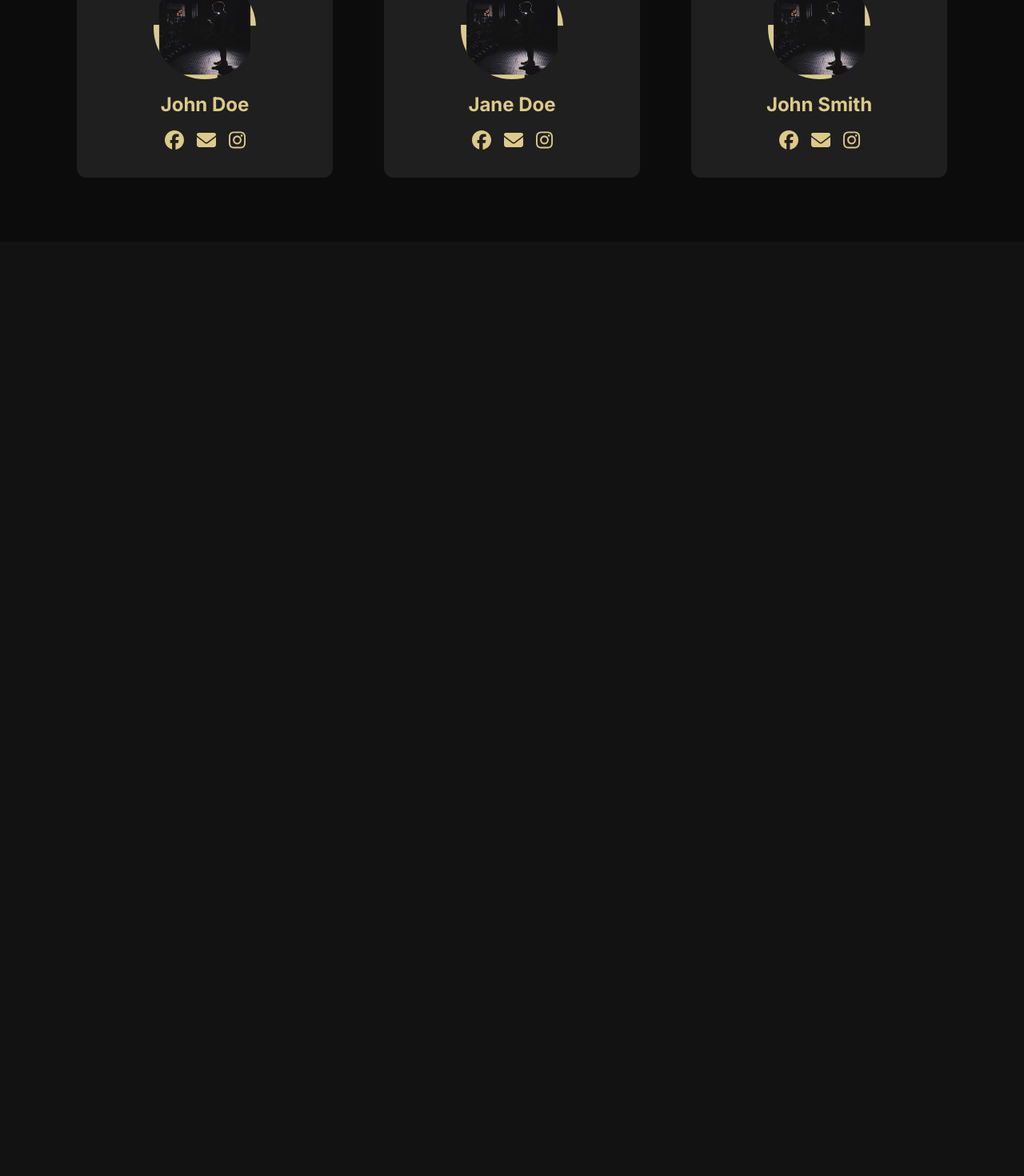
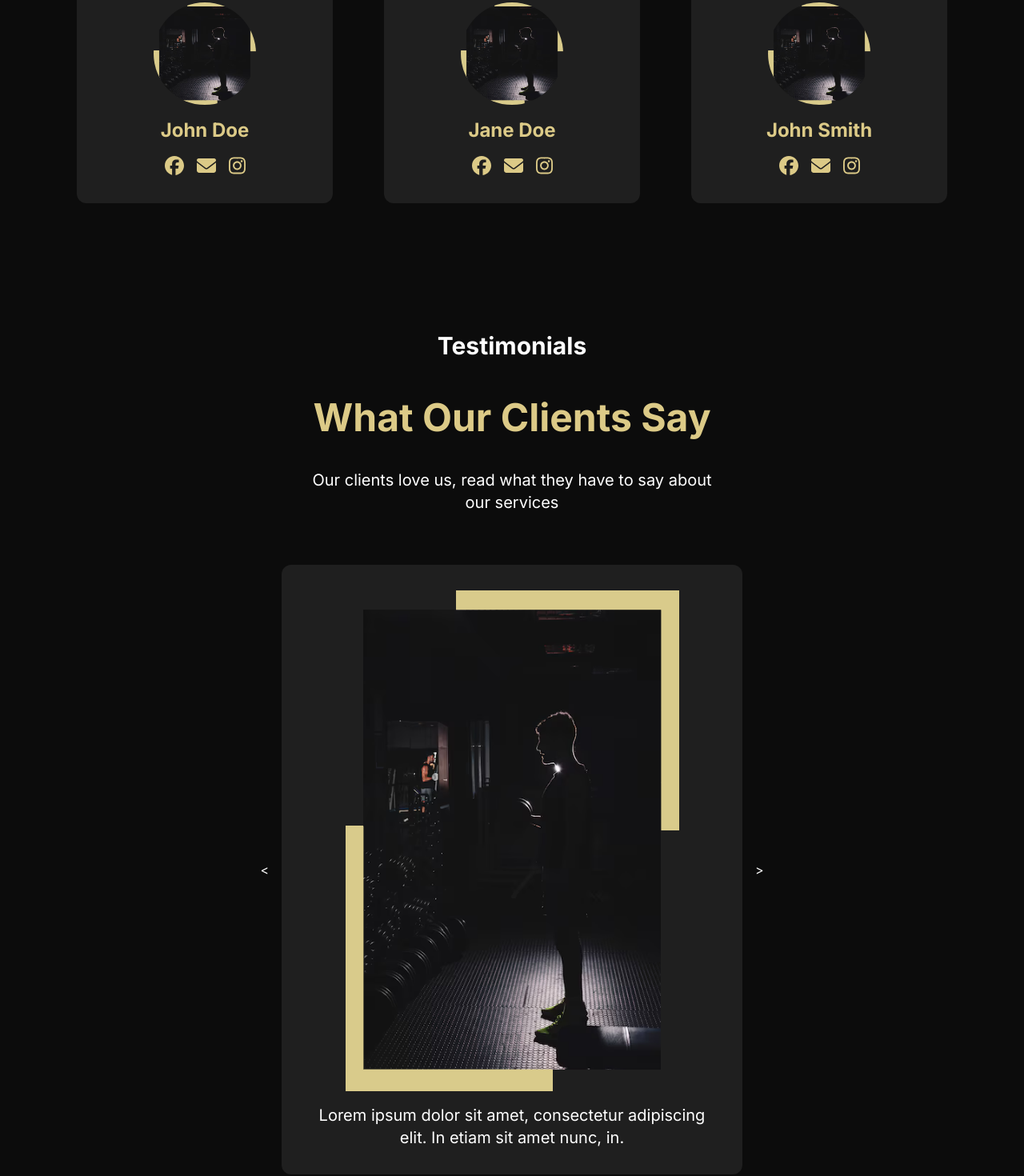
Before and after one commit to GerencserOliver/gym-website, a Next.js app: page / in a window 1280 px wide. Shown: the part 2785-4255 px from the top of the page at 80% size. Before the commit the page ends 3087 px from the top, so only its background shows below. Built offline with nearby package versions, Linux system fonts and the light colour scheme.

Commit message:
Testimonials

```diff
--- a/app/page.js
+++ b/app/page.js
@@ -7,6 +7,7 @@
 import { faEnvelope } from '@fortawesome/free-solid-svg-icons'; // Import solid icons
 import { faFacebook, faInstagram } from '@fortawesome/free-brands-svg-icons'; // Import brand icons
 import '@fortawesome/fontawesome-svg-core/styles.css'; // Import the styles (if you haven't already)
+import Testimonials from "@/components/Testimonials";
 
 // Add the imported icons to the library
 library.add(faEnvelope, faFacebook, faInstagram);
@@ -19,6 +20,7 @@
       <Services />
       <ChooseUs />
       <Trainers />
+      <Testimonials />
     </main>
   );
 }
--- /dev/null
+++ b/components/Testimonials.jsx
@@ -0,0 +1,29 @@
+import React from 'react';
+
+const TestimonialCard = ({ imageUrl, text }) => {
+    return (
+        <div className='bg-[#1F1F1F] rounded-xl p-8 w-full max-w-xl'>
+            <img src={imageUrl} alt="Testimonial" className="mx-auto mb-4" />
+            <p className="text-[#FFFFFF] text-xl">{text}</p>
+        </div>
+    );
+}
+
+const Testimonials = () => {
+  return (
+    <div>
+      <section className='py-20 bg-[#0C0C0C] text-white'>
+          <h2 className='text-3xl font-bold text-center'>Testimonials</h2>
+          <h1 className='text-5xl font-bold text-center mt-12 text-[#DCCA87]'>What Our Clients Say</h1>
+          <p className='text-[#FFFFFF] text-xl mt-10 text-center max-w-lg mx-auto'>Our clients love us, read what they have to say about our services</p>
+          <div className='flex justify-center items-center mt-16 text-center'>
+            <button className='text-white mr-4'>{'<'}</button>
+            <TestimonialCard imageUrl='/card-1.png' text='Lorem ipsum dolor sit amet, consectetur adipiscing elit. In etiam sit amet nunc, in. ' />
+            <button className='text-white ml-4'>{'>'}</button>
+          </div>
+      </section>
+    </div>
+  )
+}
+
+export default Testimonials;
--- a/components/Trainers.jsx
+++ b/components/Trainers.jsx
@@ -28,7 +28,7 @@
             <div className='container mx-auto'>
             <h2 className='text-3xl font-bold text-center'>Our Trainers</h2>
             <h1 className='text-5xl font-bold text-center mt-12 text-[#DCCA87]'>Team Of Expert Coaches</h1>
-            <p className='text-[#FFFFFF] text-1xl mt-10 text-center'>Expert team of coaches helps you succeed in any goal, personalized guidance and motivation provided!</p>
+            <p className='text-[#FFFFFF] text-xl mt-10 text-center max-w-lg mx-auto'>Expert team of coaches helps you succeed in any goal, personalized guidance and motivation provided!</p>
             <div className='flex justify-center items-center flex-wrap gap-16 mt-16 text-center'>
                 <TrainerCard
                     imageSrc='/card-1.png'
```
